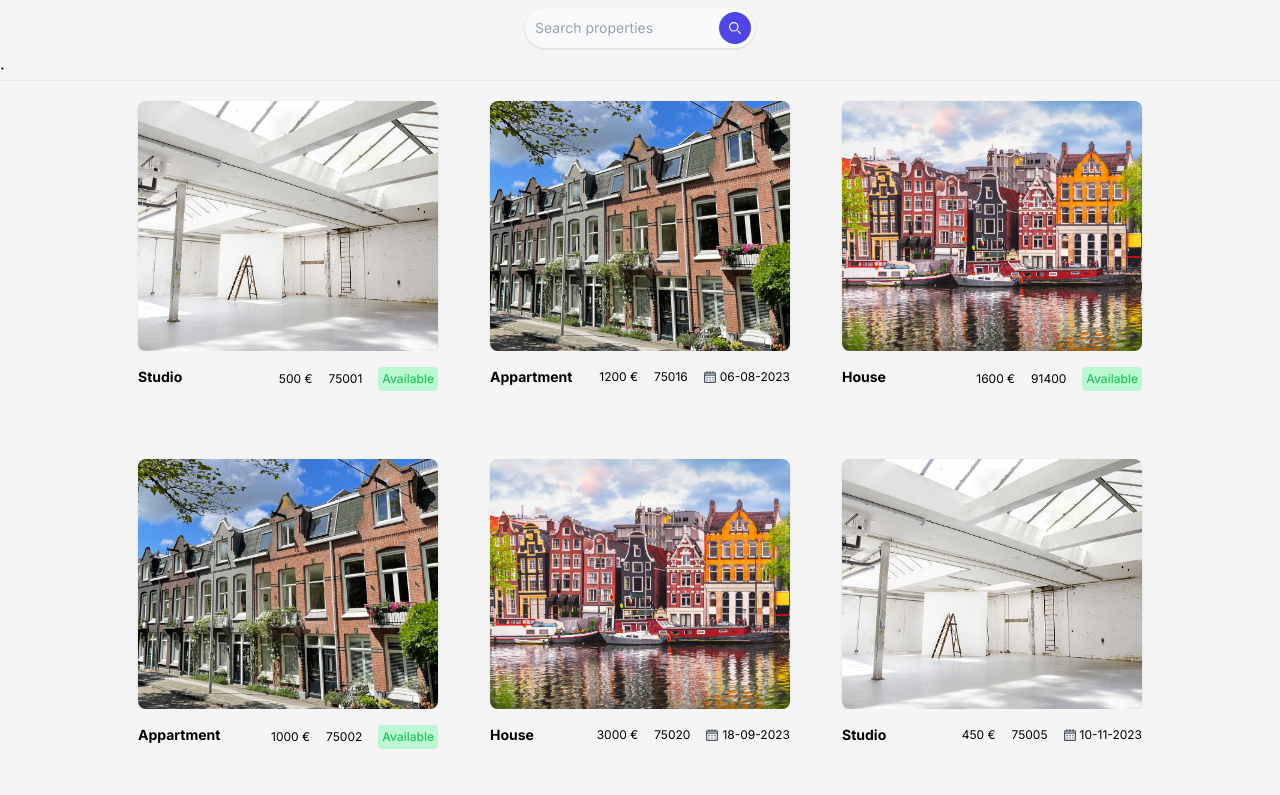
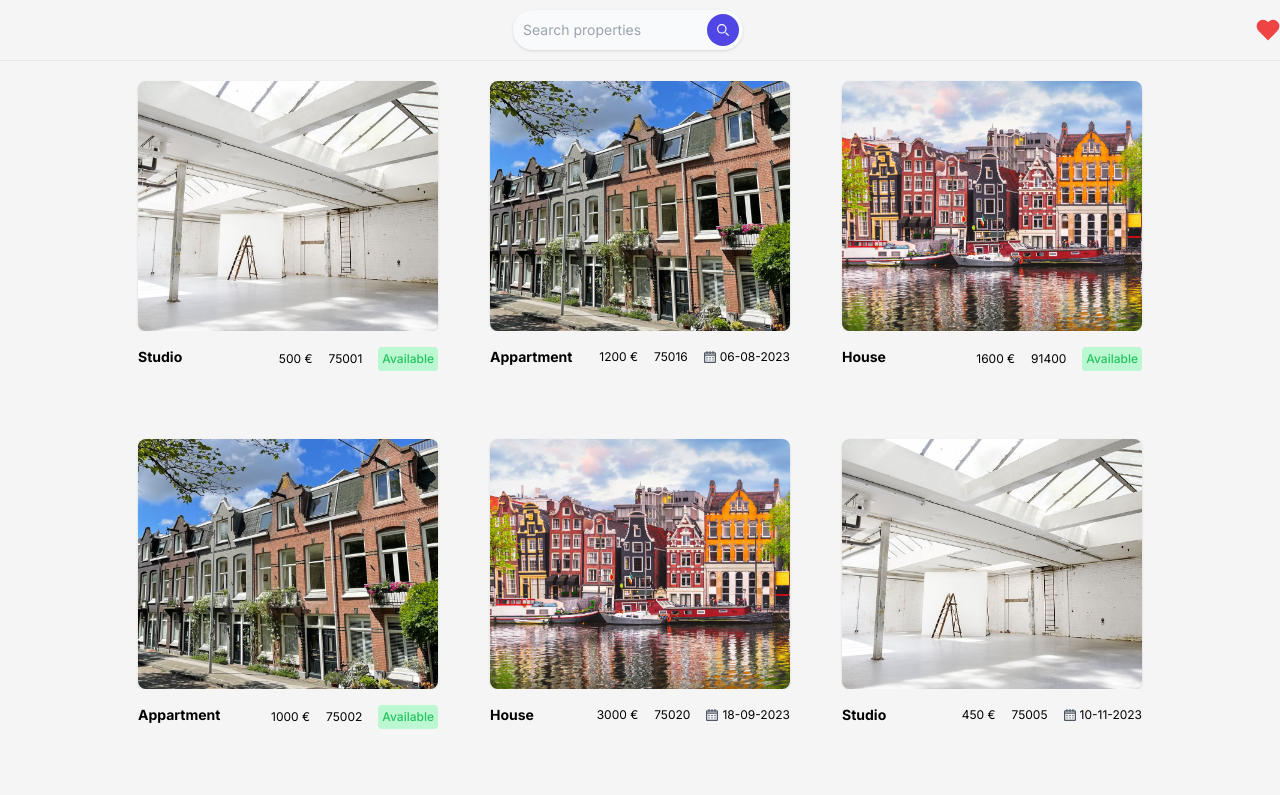
Before and after one commit to dounyadelren/usecase-PA, a Vue app in the folder vue-app/: page / in a window 1280 px wide. Shown: the top 795 px of the page. Built offline with nearby package versions, Linux system fonts and the light colour scheme.

Commit message:
updage - added the searching feature and its logic

```diff
--- a/vue-app/src/components/SearchBarInput.vue
+++ b/vue-app/src/components/SearchBarInput.vue
@@ -1,18 +1,29 @@
 <script setup lang="ts">
+import { ref, defineEmits } from "vue";
+
+const searchParam = ref<string>("");
+const emit = defineEmits(["search"])
+const search = (e: any, data: string) => {
+  e.preventDefault()
+  emit('search', data)
+}
+
 </script>
 <template>
-  <form class="relative w-max mx-auto my-2">
+  <div class="flex my-2.5 items-center">
+    <form class="relative w-max mx-auto">
       <div class="flex">
         <div class="relative w-full">
           <input
             type="search"
-          class="block p-2.5 z-20 text-sm text-gray-900 bg-gray-50 rounded-3xl shadow focus:outline-none focus:w-full focus:pl-16 focus:pr-4"
+            class="block p-2.5 z-20 text-sm text-gray-900 bg-gray-50 rounded-3xl shadow focus:outline-none focus:flex-1 focus:pl-12 transition-all duration-500 transform focus:w-100"
             placeholder="Search properties"
             required
+            v-model="searchParam"
           />
           <button
-          type="submit"
             class="absolute top-0 end-0 p-2.5 m-1 text-white bg-indigo-600 rounded-3xl hover:bg-indigo-700 focus:outline-none"
+            @click="search($event, searchParam)"
           >
             <svg
               class="text-white w-3 h-3 bg-transparent"
@@ -33,5 +44,20 @@
         </div>
       </div>
     </form>
-  ·
+    <div>
+      <a href="/fav">
+        <svg
+          class="w-6 h-6 text-red-500"
+          aria-hidden="true"
+          xmlns="http://www.w3.org/2000/svg"
+          fill="currentColor"
+          viewBox="0 0 20 18"
+        >
+          <path
+            d="M17.947 2.053a5.209 5.209 0 0 0-3.793-1.53A6.414 6.414 0 0 0 10 2.311 6.482 6.482 0 0 0 5.824.5a5.2 5.2 0 0 0-3.8 1.521c-1.915 1.916-2.315 5.392.625 8.333l7 7a.5.5 0 0 0 .708 0l7-7a6.6 6.6 0 0 0 2.123-4.508 5.179 5.179 0 0 0-1.533-3.793Z"
+          />
+        </svg>
+      </a>
+    </div>
+  </div>
 </template>
--- a/vue-app/src/views/HomeView.vue
+++ b/vue-app/src/views/HomeView.vue
@@ -22,41 +22,45 @@ const getPropertyList = () => {
     });
 };
 
+const searchData = ($event: any) => {
+  searchParam.value = $event
+}
+
 onMounted(() => {
   getPropertyList();
 });
 
-// const filteredProperties = computed(() => {
-//   const query = searchParam.value.trim().toLowerCase();
-//   if(query === '') {
-//     noResults.value = false
-//     nbOfResults.value = ''
-//     return propertyList.value
-//   }
-//   const results = propertyList.value.filter((property:any) => {
-//     return (
-//       property.type.toLowerCase().includes(query) ||
-//       property.price.toString().includes(query) ||
-//       property.zipCode.toString().includes(query) ||
-//       property.dateAvailable.zip.toLowerCase().includes(query)
-//     );
-//   });
-//   if (results.length === 0) {
-//     noResults.value = true;
-//   } else {
-//     noResults.value = false;
-//     nbOfResults.value = results.length.toString();
-//   }
-//   return results
-// });
+const filteredProperties = computed(() => {
+  const query = searchParam.value.trim().toLowerCase();
+  if(query === '') {
+    noResults.value = false
+    nbOfResults.value = ''
+    return propertyList.value
+  }
+  const results = propertyList.value.filter((property:any) => {
+    return (
+      property.type.toLowerCase().includes(query) ||
+      property.price.toString().includes(query) ||
+      property.zipCode.toString().includes(query) ||
+      (property.dateAvailable && property.dateAvailable.toLowerCase().includes(query))
+    );
+  });
+  if (results.length === 0) {
+    noResults.value = true;
+  } else {
+    noResults.value = false;
+    nbOfResults.value = results.length.toString();
+  }
+  return results
+});
 </script>
 <template>
   <main class="container mx-auto">
-    <SearchBarInput />
+    <SearchBarInput @search="searchData" />
     <hr class="w-full" />
     <div class="flex flex-wrap flex-row justify-center gap-3">
       <NoResults v-if="noResults" />
-      <CardList v-else :propertyList="propertyList" />
+      <CardList v-else :propertyList="filteredProperties" />
     </div>
   </main>
 </template>
```
Lines whose indentation alone changed are shown as unchanged.
